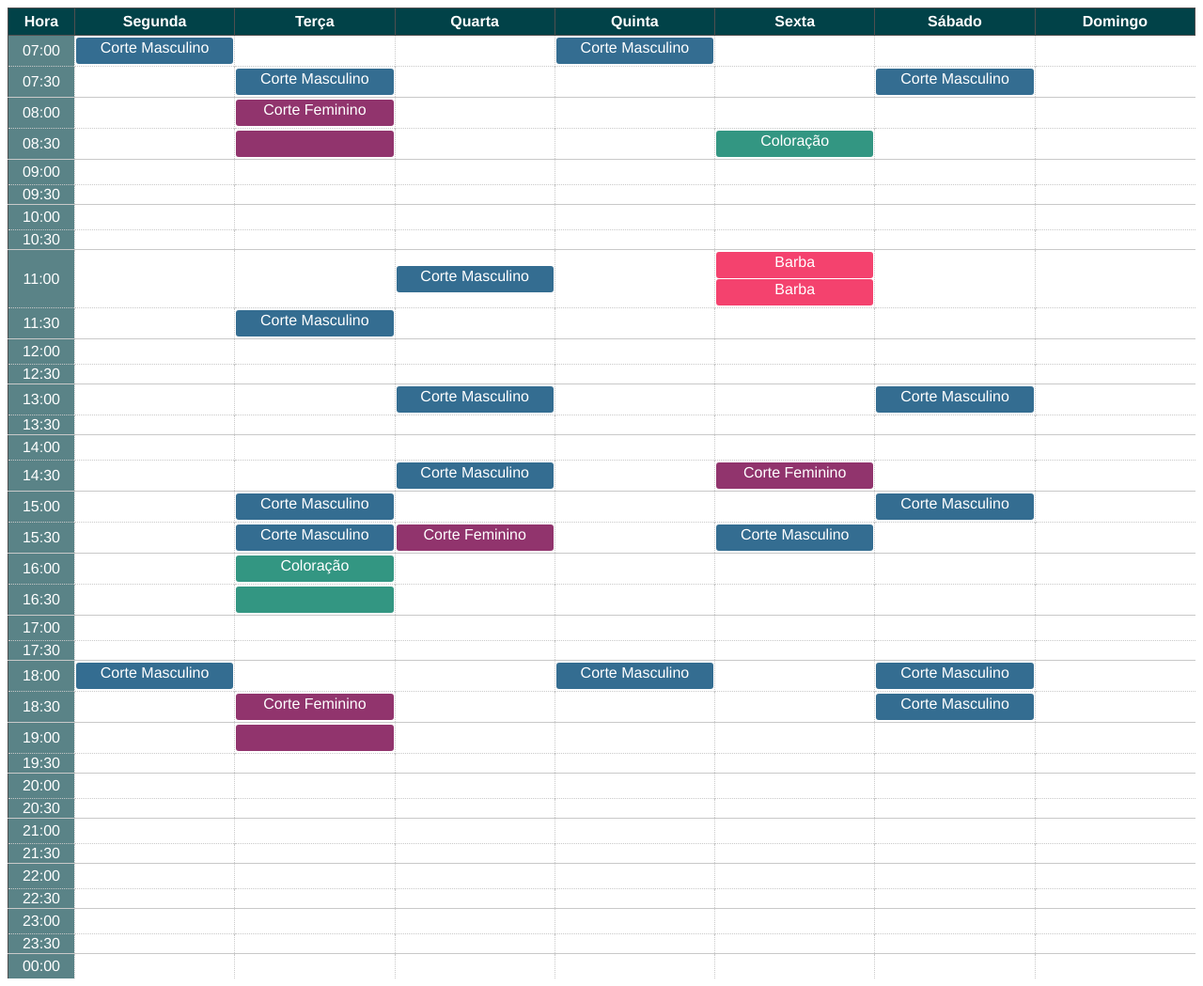
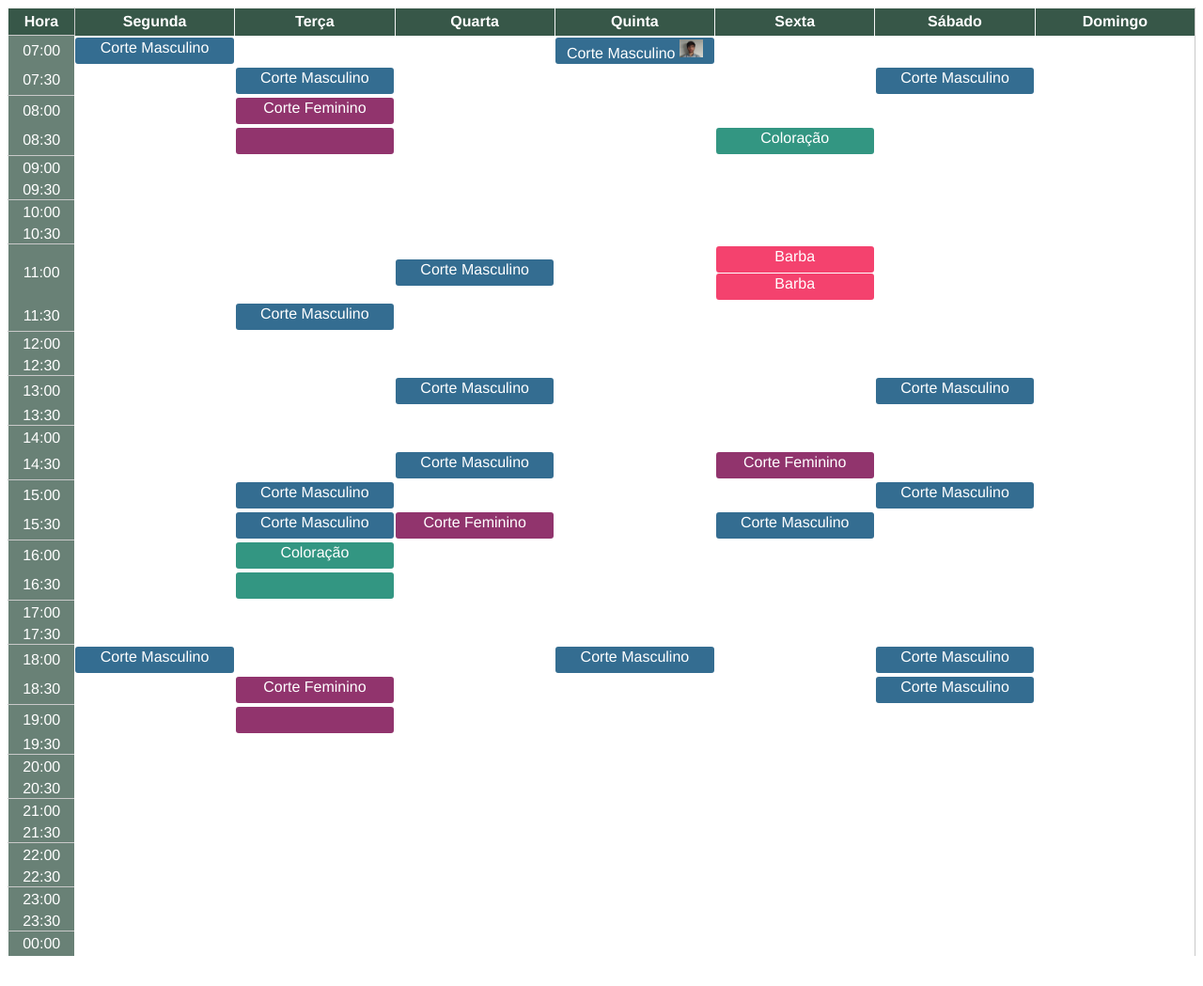
Before and after one commit to cecg31/barbershop, a PHP site: page /views/agenda.html in a window 1280 px wide. Shown: the whole page at 94% size. After the commit the page ends 1017 px from the top, so only its background shows below. Run offline with PHP 8.4, Linux system fonts and the light colour scheme.

Commit message:
Agenda v1.2

```diff
--- a/graphics/styling/agenda.css
+++ b/graphics/styling/agenda.css
@@ -8,7 +8,6 @@ body
   padding: 0;
 
 }*/
-
 
 
 #agenda-layout
@@ -32,17 +31,28 @@ body
 
 #agenda-layout table th
 {
-    border: 1px solid #4f4f4f !important;
+    border: 1px solid #f5f5f5 !important;
     padding: 5px 0 !important;
-    background-color: #014248 !important;
+    background-color: rgba(6, 45, 27, 0.8) !important;
     color: white !important;
     text-align: center !important;
+    border-bottom: none !important;
+}
+
+#agenda-layout table th:first-child
+{
+    border-right: 1px solid #c9c9c9 !important;
+}
+
+#agenda-layout table th:last-child
+{
+    border-right: 1px solid #c9c9c9 !important;
 }
 
 #agenda-layout table td:first-child
 {
 
-    background-color: #5A8387;
+    background-color: rgba(6, 45, 27, 0.6);
     color: white;
     height: 24px;
     border: none;
@@ -51,18 +61,17 @@ body
 #agenda-layout table tr
 {
     height: 100%;
-      border-left: 1px solid #4f4f4f;
+    border-left: 1px solid #fff;
 }
 
 #agenda-layout table td
 {
-    border-top: 1px solid #c9c9c9;
-    border-left: 1px dotted #c9c9c9 !important;
+
 }
 
 #agenda-layout table tr:nth-child(even) td
 {
-    border-top: 1px dotted #c9c9c9;
+    border-top: none;
     height: 100%;
 }
 
@@ -71,6 +80,11 @@ body
 {
     text-align: center;
     border-top: 1px solid #c9c9c9;
+}
+
+#agenda-layout tr td:last-child
+{
+    border-right: 1px solid #c9c9c9;
 }
 
 
--- a/views/agenda.html
+++ b/views/agenda.html
@@ -27,7 +27,7 @@
                 <td> <div class="appointment ap1">Corte Masculino</div> </td>
                 <td></td>
                 <td></td>
-                <td><div class="appointment ap1">Corte Masculino</div></td>
+                <td><div class="appointment ap1">Corte Masculino <img width="25px" src="graphics/images/haircutter.jpg" alt=""> </div></td>
                 <td></td>
                 <td></td>
                 <td></td>
```
Also changed, not shown: graphics/images/haircutter.jpg (added).
